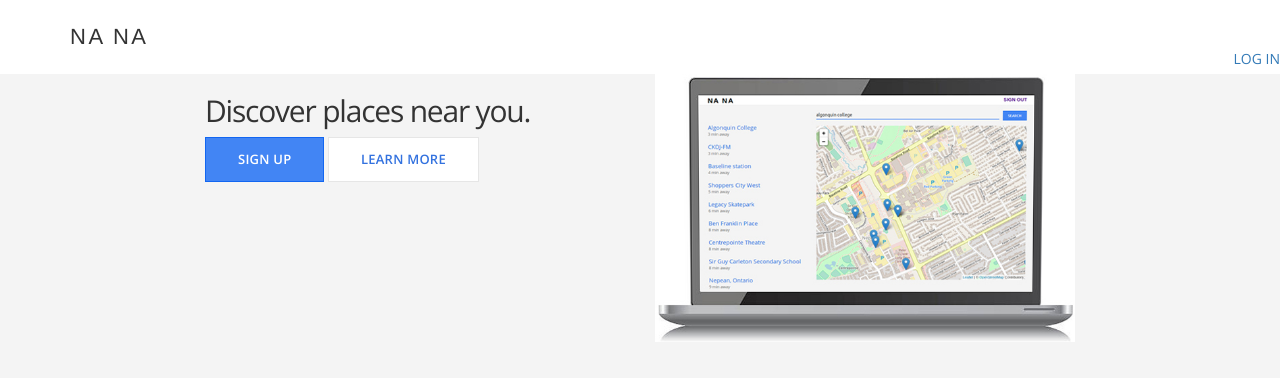
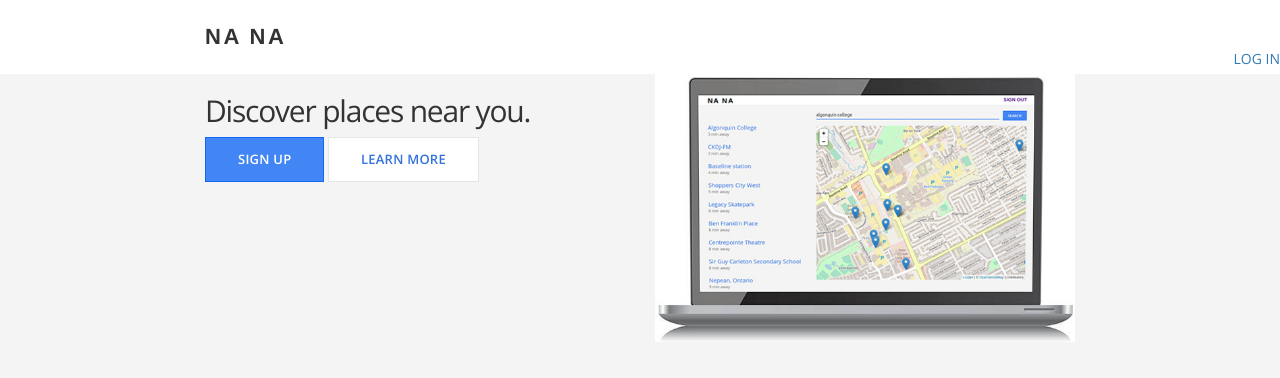
Before and after one commit to JuliaSun2000/NANA, a Flask app: page / in a window 1280 px wide. Shown: the top 378 px of the page. Run offline with Flask 2, Linux system fonts and the light colour scheme; some libraries are stand-ins or nearby versions.

Commit message:
update index

```diff
--- a/static/css/main.css
+++ b/static/css/main.css
@@ -102,7 +102,7 @@ header {
 }
 
 .navbar-brand{
-  clear: right;
+
 }
 .topright{
    float: right;
@@ -114,6 +114,7 @@ header {
   font-size: 22px;
   letter-spacing: 2.5px;
   text-transform: uppercase;
+  font-weight: 700;
 }
 /*
 .subtitle {
@@ -311,4 +312,8 @@ header {
         width:900px;
         margin: 0 auto;
       }
+      .container {
+        width:900px;
+        margin: 0 auto;
+      }
   }
```
